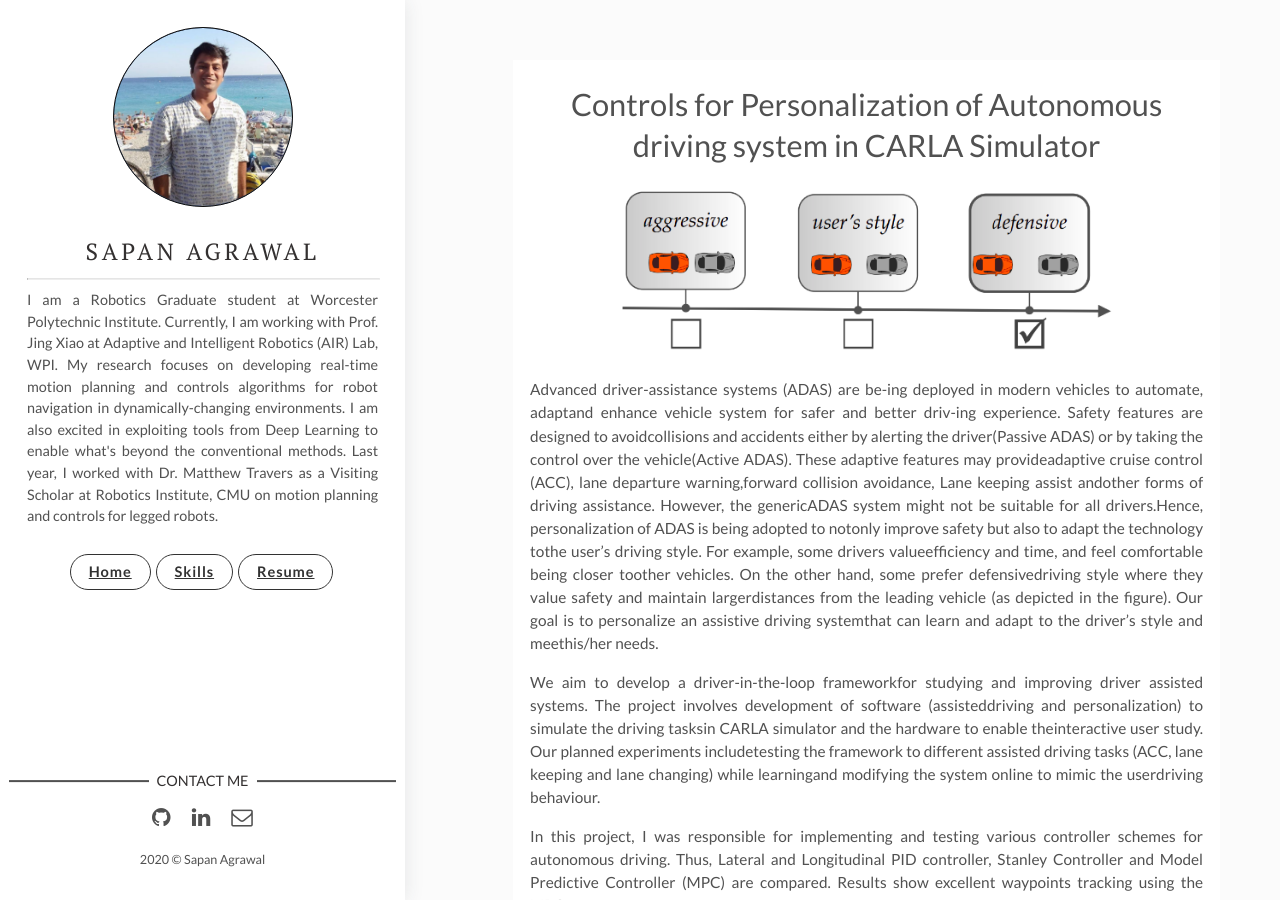
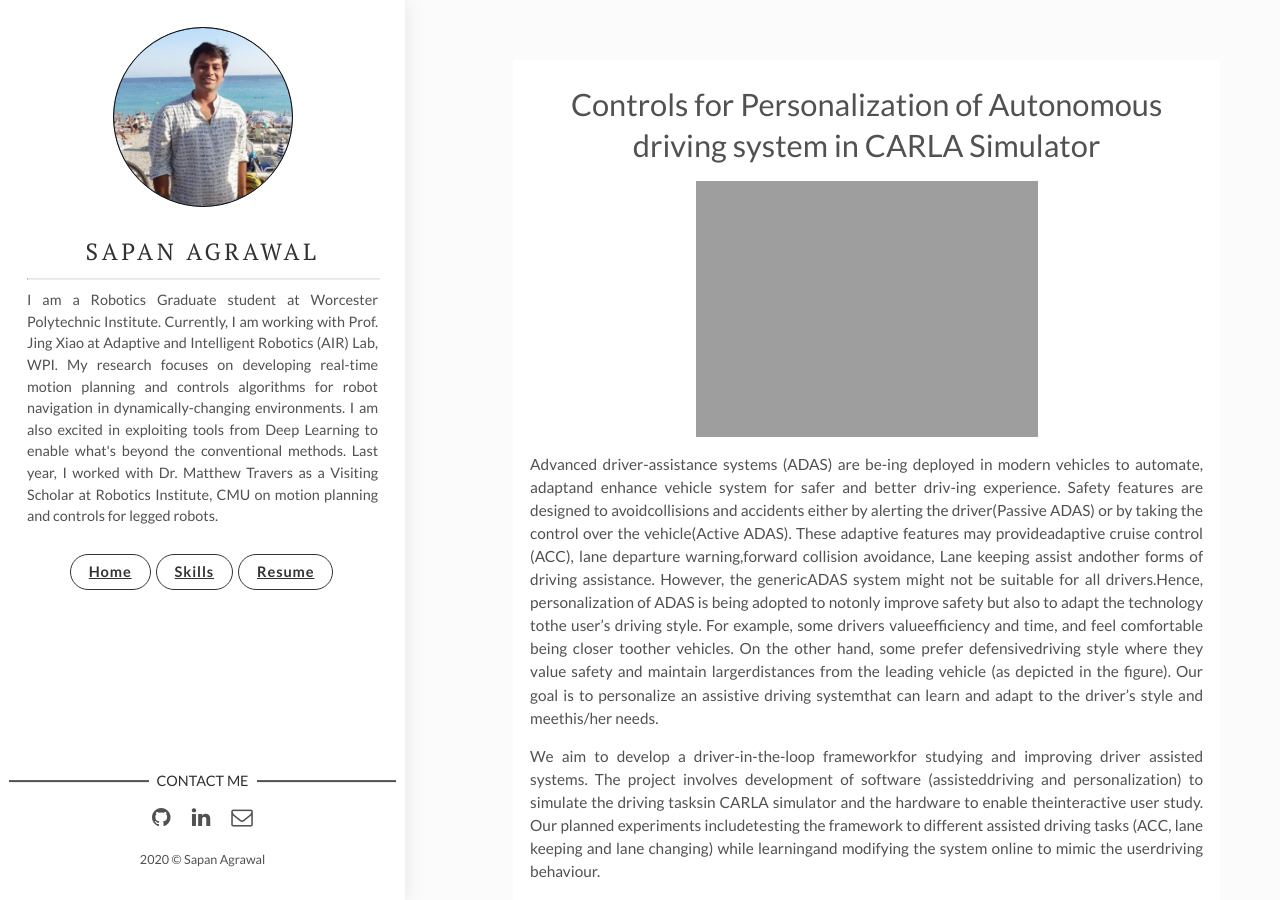
Before and after one commit to sapan-ostic/sapan-ostic.github.io, a Jekyll site: the page built from _posts/2019-01-31-Controls-for-Personalization-of-Autonomous-driving-system-in-CARLA-Simulator.markdown, in a window 1280 px wide and 900 px high. Built offline with Jekyll 4.4.1, drawn with Linux system fonts in a browser that asks for light colours.

Commit message:
general commit

```diff
--- a/_posts/2019-01-31-Controls-for-Personalization-of-Autonomous-driving-system-in-CARLA-Simulator.markdown
+++ b/_posts/2019-01-31-Controls-for-Personalization-of-Autonomous-driving-system-in-CARLA-Simulator.markdown
@@ -8,7 +8,7 @@
 ---
 
 <p align="center">
-    <img src="{{site.baseurl}}/assets/img/personalization.png">
+    <img src="{{site.baseurl}}/assets/img/mpc_carla.gif">
 </p>
 
 Advanced  driver-assistance  systems  (ADAS)  are  be-ing  deployed  in  modern  vehicles  to  automate,  adaptand  enhance  vehicle  system  for  safer  and  better  driv-ing  experience.  Safety  features  are  designed  to  avoidcollisions  and  accidents  either  by  alerting  the  driver(Passive ADAS) or by taking the control over the vehicle(Active  ADAS).  These  adaptive  features  may  provideadaptive  cruise  control  (ACC),  lane  departure  warning,forward  collision  avoidance,  Lane  keeping  assist  andother forms of driving assistance. However, the genericADAS  system  might  not  be  suitable  for  all  drivers.Hence, personalization of ADAS is being adopted to notonly improve safety but also to adapt the technology tothe user’s driving style. For example, some drivers valueefficiency and time, and feel comfortable being closer toother vehicles. On the other hand, some prefer defensivedriving style where they value safety and maintain largerdistances  from  the  leading  vehicle  (as  depicted in the figure). Our goal is to personalize an assistive driving systemthat  can  learn  and  adapt  to  the  driver’s  style  and  meethis/her needs.
```
